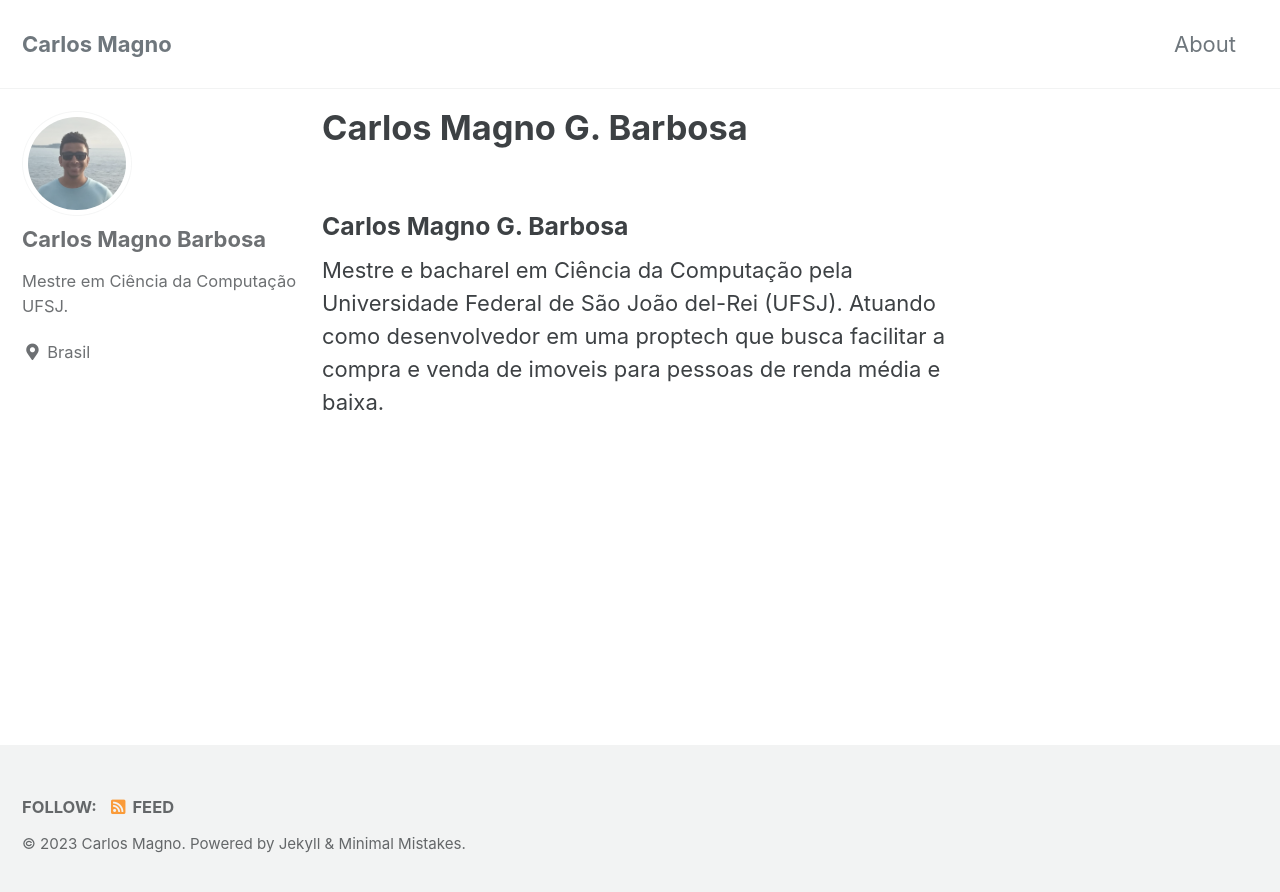
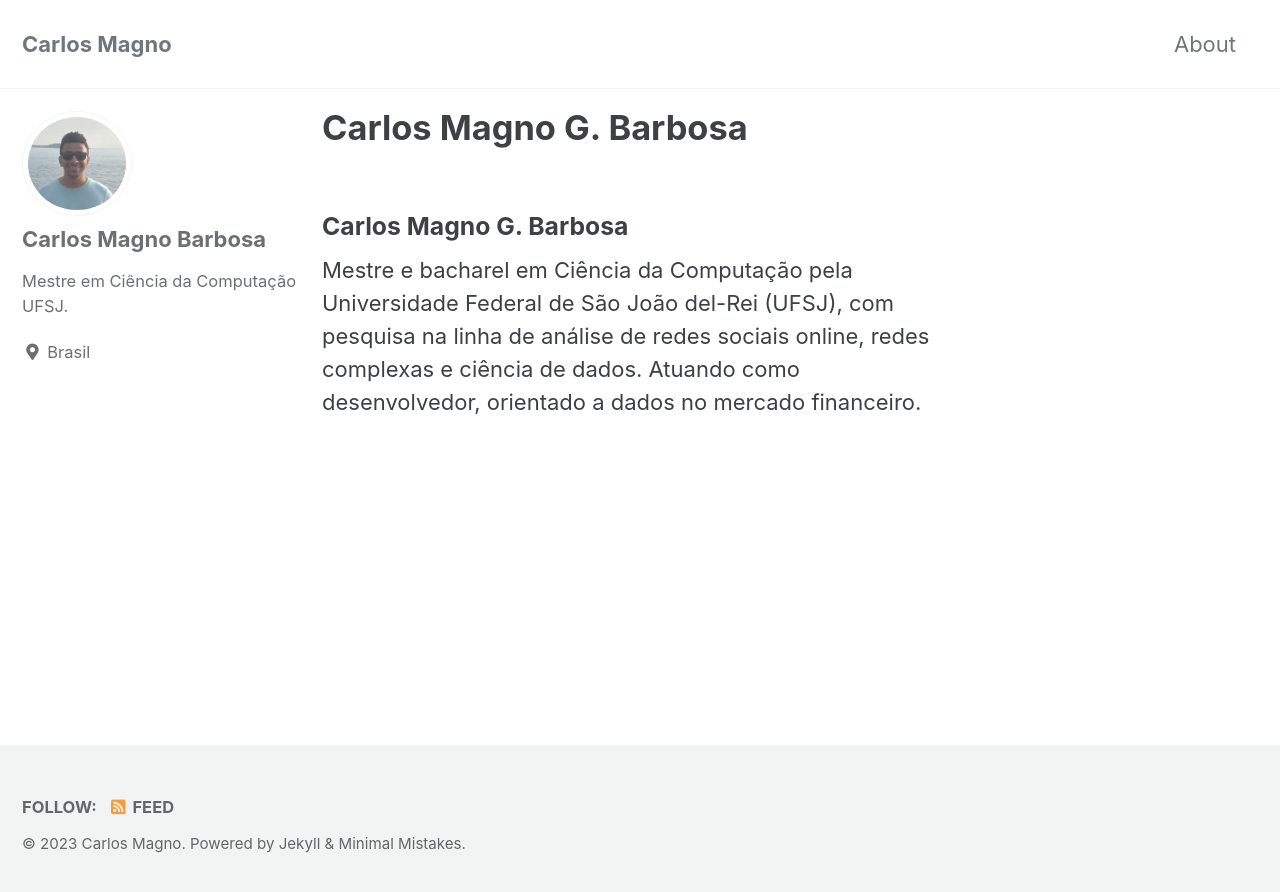
Before and after one commit to cmagnobarbosa/cmagnobarbosa.github.io, a Jekyll site: the page built from _pages/about.md, in a window 1280 px wide. Shown: the top 892 px of the page. Built offline with Jekyll 4.4.1, drawn with Linux system fonts in a browser that asks for light colours; cached includes are drawn as plain includes; our own code applies the rules of GitHub Pages for plain Markdown files.

Commit message:
Atualiza o Sobre com informações atualizadas
* Atualiza sobre
* Retomando projeto de blog pessoal

```diff
--- a/_pages/about.md
+++ b/_pages/about.md
@@ -3,5 +3,5 @@ permalink: /about/
 ---
 ### Carlos Magno G. Barbosa
 
-Mestre e bacharel em Ciência da Computação pela Universidade Federal de São João del-Rei (UFSJ).
-Atuando como desenvolvedor em uma proptech que busca facilitar a compra e venda de imoveis para pessoas de renda média e baixa.
+Mestre e bacharel em Ciência da Computação pela Universidade Federal de São João del-Rei (UFSJ), com pesquisa na linha de análise de redes sociais online, redes complexas e ciência de dados.
+Atuando como desenvolvedor, orientado a dados no mercado financeiro.
```
